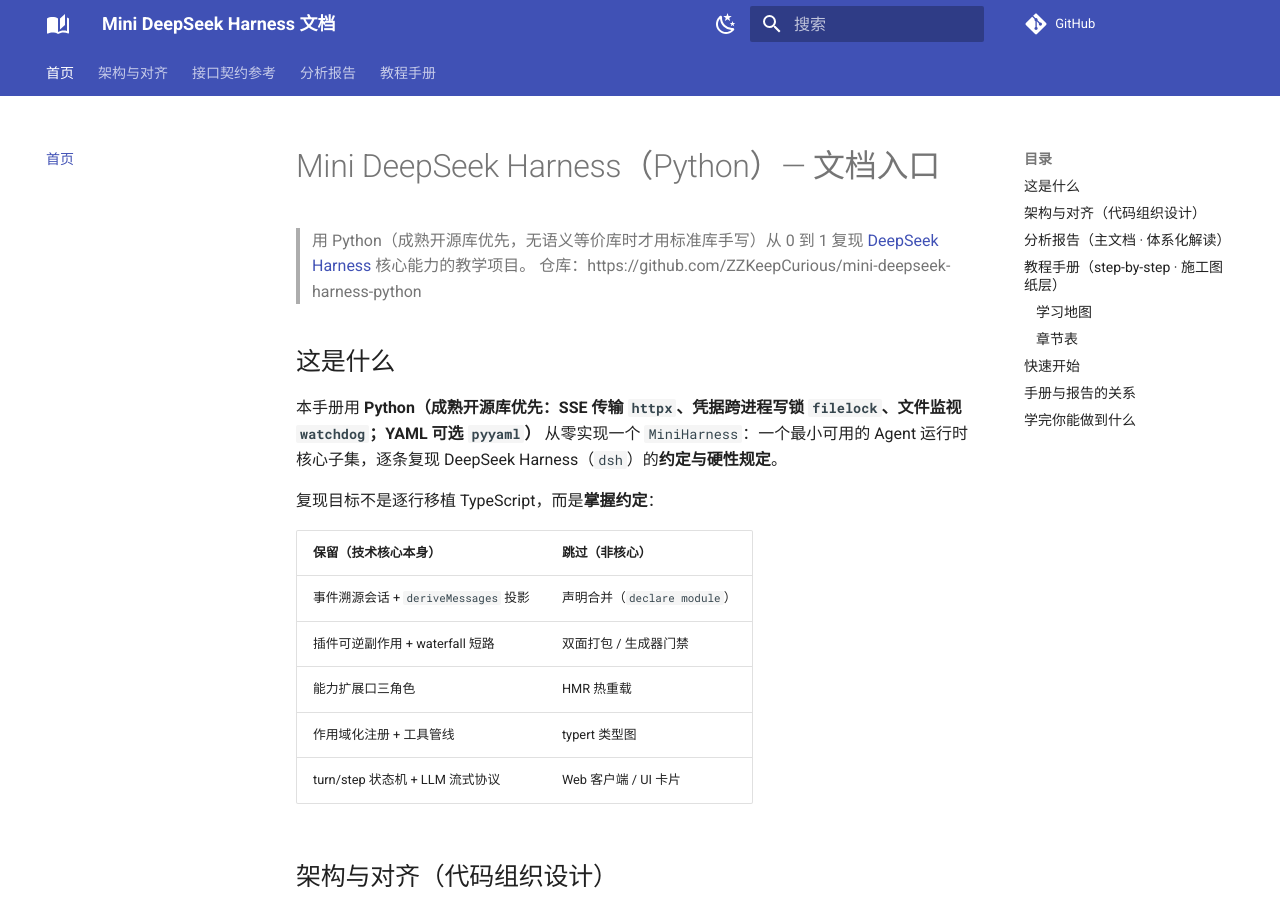
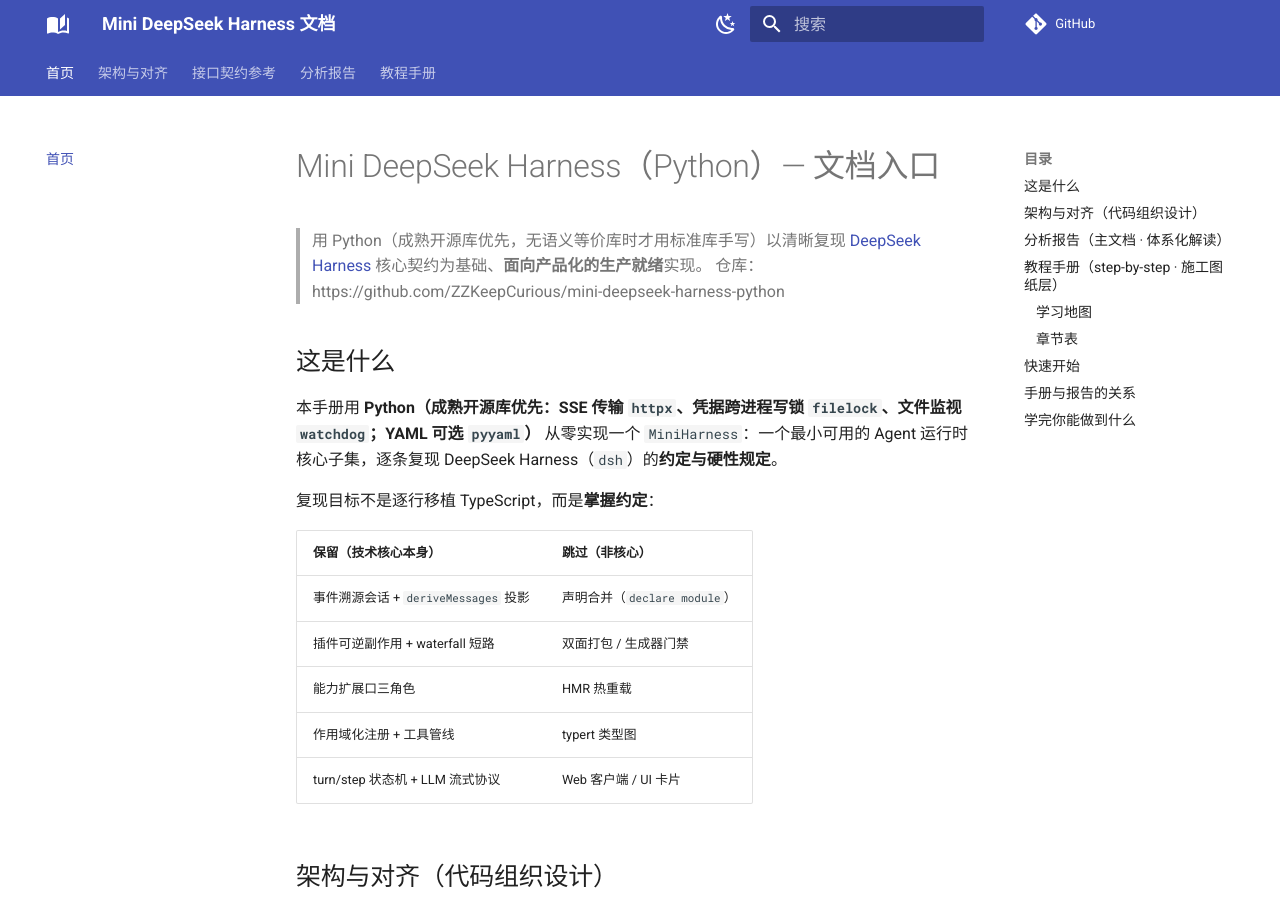
Before and after one commit to ZZKeepCurious/mini-deepseek-harness-python, an MkDocs documentation site: the page built from docs/index.md, in a window 1280 px wide and 900 px high. Built offline with MkDocs 1.6.1 and Material for MkDocs 9.7.7, drawn with Linux system fonts in a browser that asks for light colours; comment, search, counter and statistics services are not loaded.

```diff
--- a/docs/index.md
+++ b/docs/index.md
@@ -1,6 +1,6 @@
 # Mini DeepSeek Harness（Python）— 文档入口
 
-> 用 Python（成熟开源库优先，无语义等价库时才用标准库手写）从 0 到 1 复现 [DeepSeek Harness](https://github.com/deepseek-ai/deepseek-harness) 核心能力的教学项目。
+> 用 Python（成熟开源库优先，无语义等价库时才用标准库手写）以清晰复现 [DeepSeek Harness](https://github.com/deepseek-ai/deepseek-harness) 核心契约为基础、**面向产品化的生产就绪**实现。
 > 仓库：https://github.com/ZZKeepCurious/mini-deepseek-harness-python
 
 ## 这是什么
--- a/mkdocs.yml
+++ b/mkdocs.yml
@@ -1,5 +1,5 @@
 site_name: Mini DeepSeek Harness 文档
-site_description: 用 Python（成熟开源库优先，SSE 传输 httpx、凭据跨进程写锁 filelock、文件监视 watchdog、zstd 压缩 zstandard）从 0 到 1 复现 DeepSeek Harness 核心能力的教学项目
+site_description: 用 Python（成熟开源库优先：SSE 传输 httpx、凭据跨进程写锁 filelock、文件监视 watchdog、zstd 压缩 zstandard）以清晰复现 DeepSeek Harness 核心契约为基础、面向产品化的生产就绪实现
 site_url: https://zzkeepcurious.github.io/mini-deepseek-harness-python/
 repo_url: https://github.com/ZZKeepCurious/mini-deepseek-harness-python
 edit_uri: blob/main/docs/
--- a/pyproject.toml
+++ b/pyproject.toml
@@ -5,7 +5,7 @@ build-backend = "setuptools.build_meta"
 [project]
 name = "mini-deepseek-harness-python"
 dynamic = ["version"]
-description = "从 0 到 1 复现 DeepSeek Harness 核心能力的教学实现（成熟开源库优先）"
+description = "面向产品化、以清晰复现 DeepSeek Harness 核心契约为基础的 Python 实现（成熟开源库优先）"
 readme = "README.md"
 requires-python = ">=3.10"
 license = { text = "MIT" }
```
Also changed, not shown: README.md (+2 -2 lines), README.zh.md (+2 -2 lines), ROADMAP.md (+1 -1 lines), docs/chapters/00-setup.md (+1 -1 lines).
